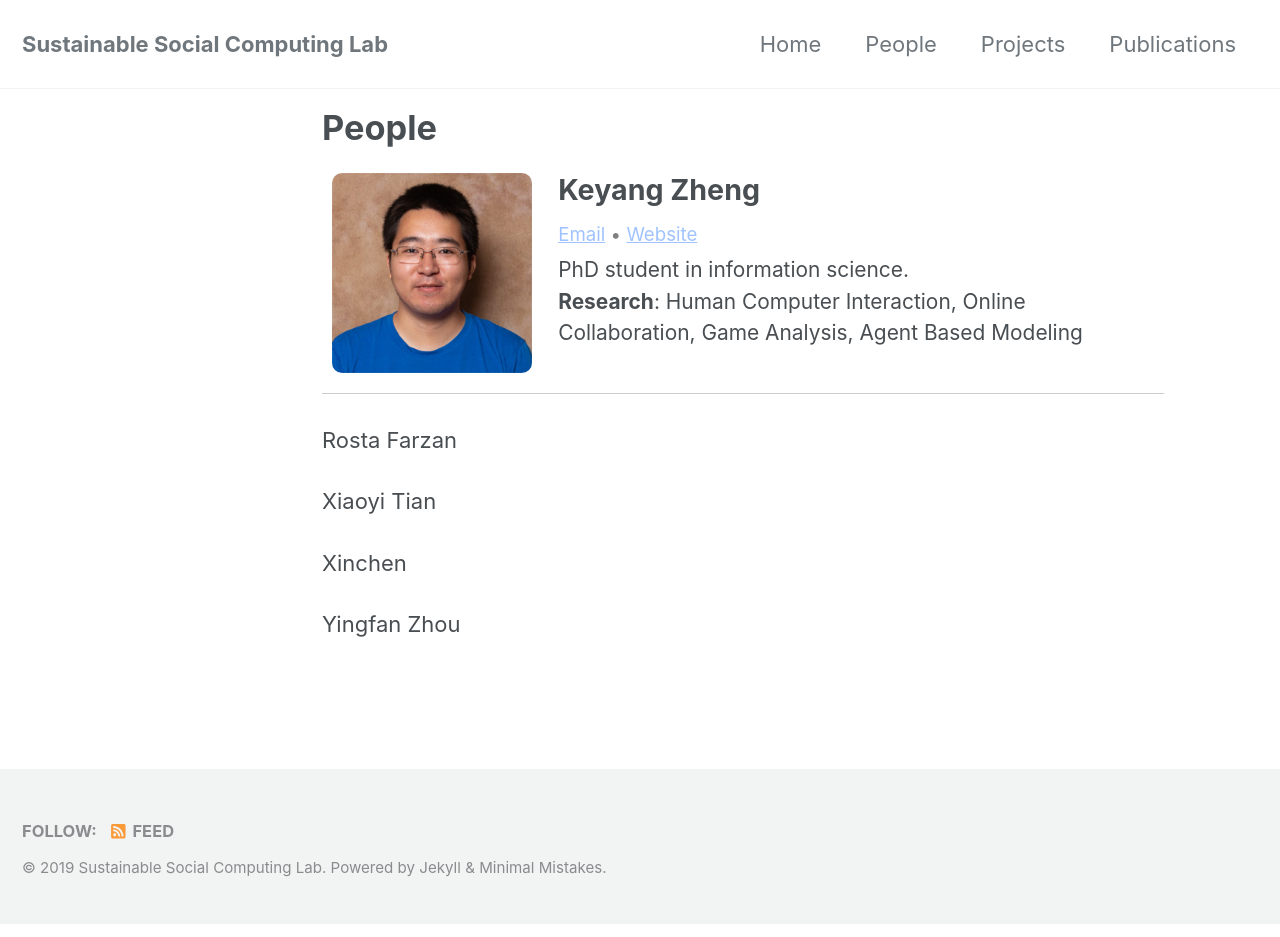
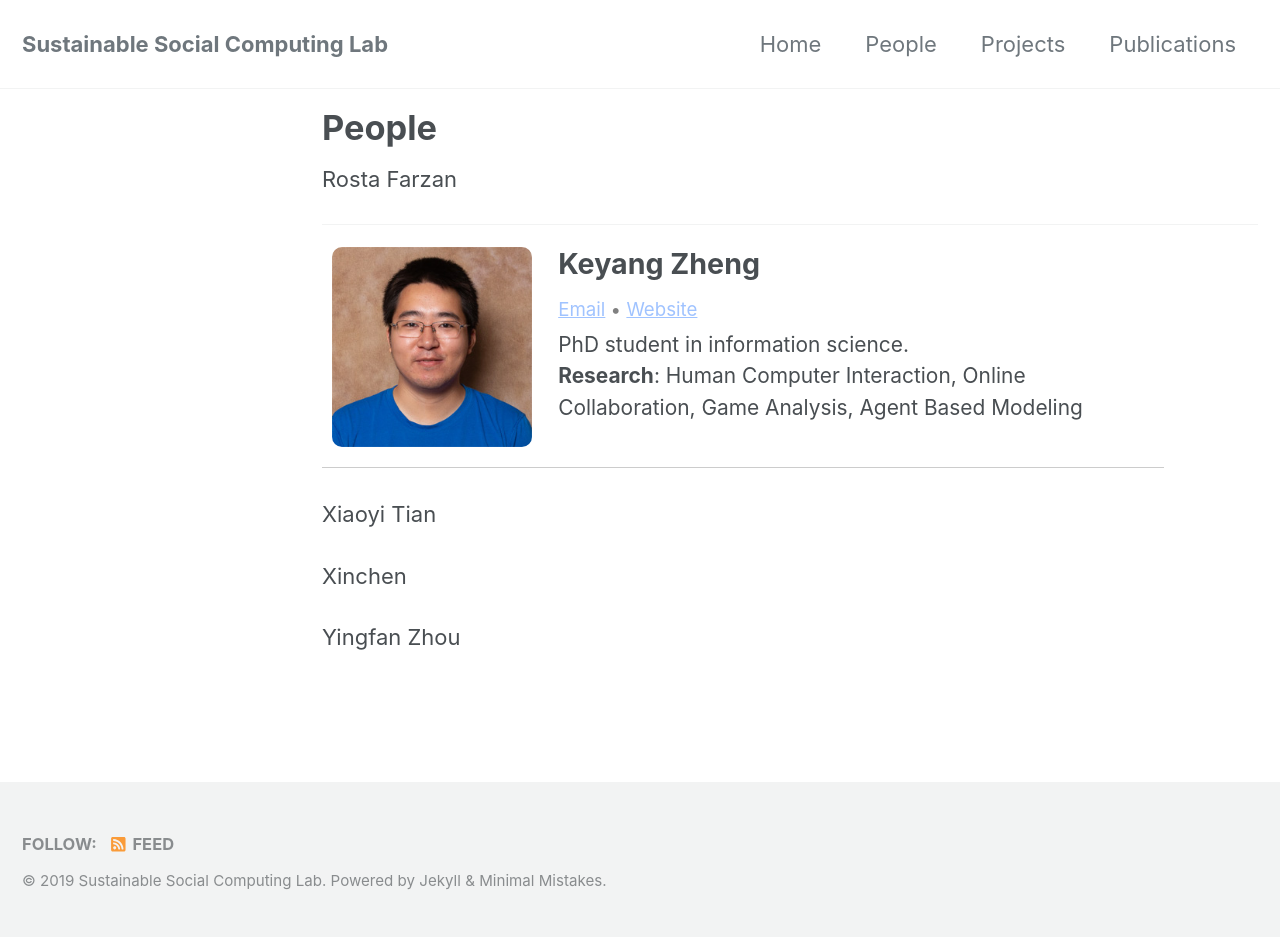
Before and after one commit to SSC-Pitt/SSC-Pitt.github.io, a Jekyll site: the page built from _pages/people.md, in a window 1280 px wide. Built offline with Jekyll 4.4.1, drawn with Linux system fonts in a browser that asks for light colours; cached includes are drawn as plain includes; nearby versions of some CDN libraries.

Commit message:
adding notes for the template

```diff
--- a/_pages/people.md
+++ b/_pages/people.md
@@ -6,26 +6,36 @@
 sitemap: true
 permalink: /people.html
 ---
-<!-- <h2 classes="person">People</h2> -->
+<!-- Please copy the whole div part, and change the value to your own according to the notes, just put your version before or under others' div. No need to wrap it into other structures. -->
+<!-- Please change the order of people in some reasonable manner,  don't steal Rosta's No.1 spot. -->
+<p>Rosta Farzan</p>
+
+<hr />
 <div class="person">
   <div class="profile-img">
+    <!-- put your profile picture in the /assets/img/ folder, please choose a square picture (H:W=1:1), and then change the value of src to your picture location. -->
     <img src="/assets/img/keyang.jpg" alt="" height="200" width="200">
   </div>
   <div class="profile-text">
     <h3>
+      <!-- change the value to your name -->
       Keyang Zheng
     </h3>
     <p class="links">
+      <!-- you can choose to put your email, website, google scholar or any other web links in this section, just don't over do it, use "•" as the separator between each links -->
+      <!-- of course, you can skip this section. Just delete the <p> tag if you choose to skip -->
       <a href="mailto:kez20@pitt.edu">Email</a>
+      <!-- the value of href is the address of this link, and the value between <a></a> tag is what people will actually see on the website -->
       •
       <a href="https://blog.keyang.xyz">Website</a>
     </p>
+    <!-- Well this is obvious, change the value accordingly. -->
     <p class="info">PhD student in information science.</p>
+    <!-- Next is your research interests, if you are not sure or not decided yet, just skip this section all together, don't delete <b>Research</b>: if your are just writing the areas of your interests. And you can also write a short paragraph about your researches if you are the boss. -->
     <p class="research"><b>Research</b>: Human Computer Interaction, Online Collaboration, Game Analysis, Agent Based Modeling</p>
   </div>
 </div>
 
-<p>Rosta Farzan</p>
 <p>Xiaoyi Tian</p>
 <p>Xinchen</p>
 <p>Yingfan Zhou</p>
```
